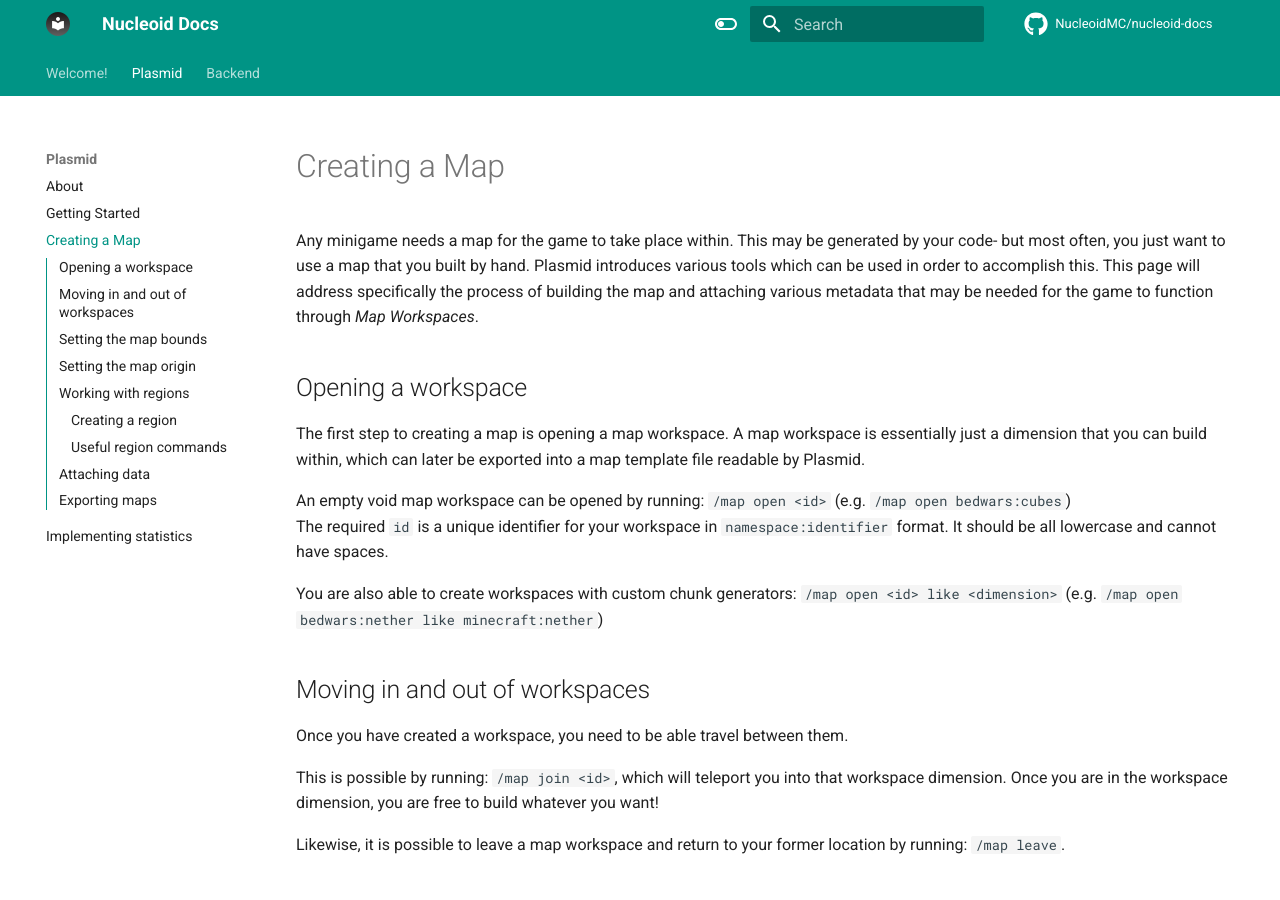
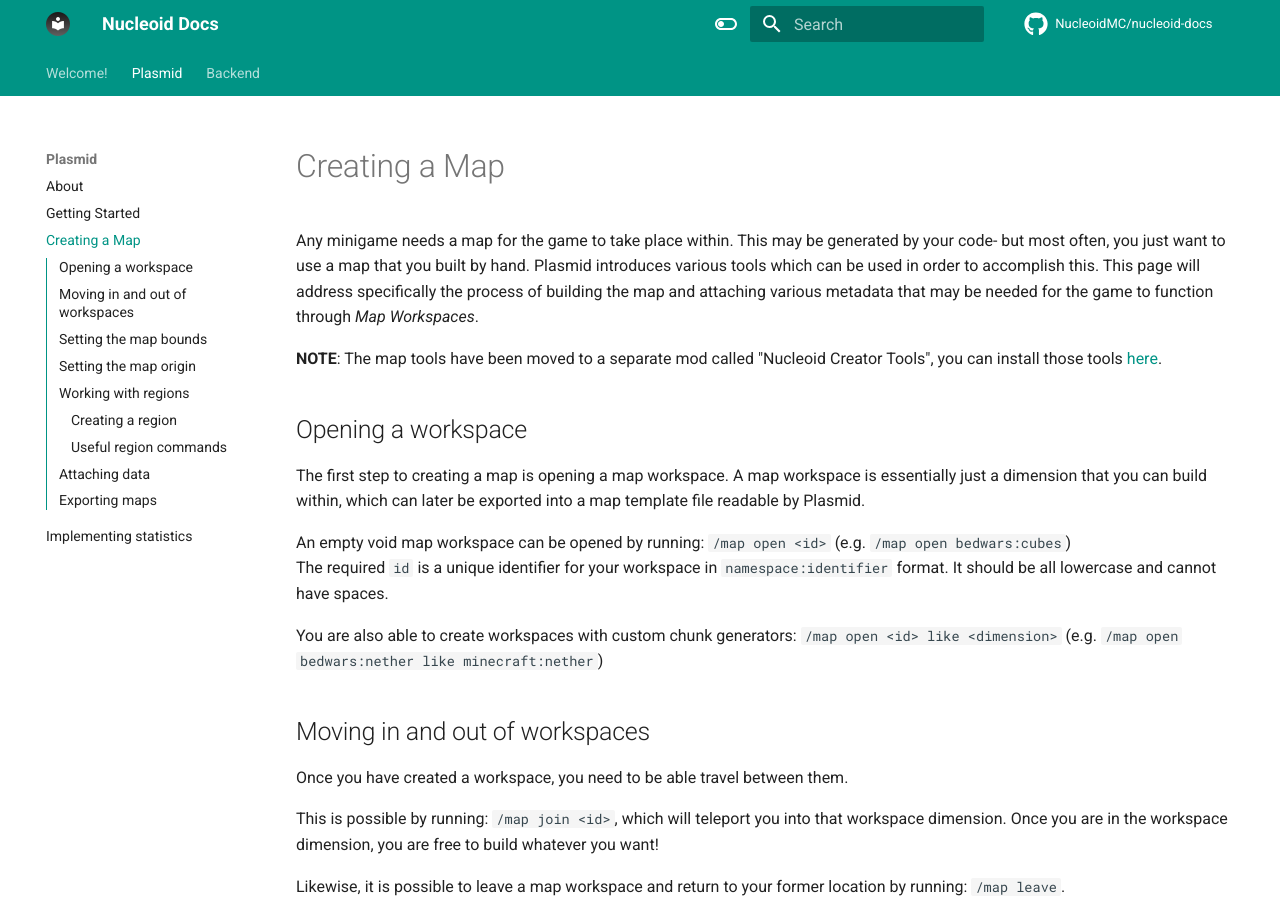
Before and after one commit to NucleoidMC/nucleoid-docs, an MkDocs documentation site: the page built from docs/plasmid/maps.md, in a window 1280 px wide and 900 px high. Built offline with MkDocs 1.6.1 and Material for MkDocs 9.7.7, drawn with Linux system fonts in a browser that asks for light colours; comment, search, counter and statistics services are not loaded.

Commit message:
Update maps.md
Updated maps documentation to include Nucleoid Creator Tools. Big changes...

```diff
--- a/docs/plasmid/maps.md
+++ b/docs/plasmid/maps.md
@@ -1,5 +1,7 @@
 # Creating a Map
 Any minigame needs a map for the game to take place within. This may be generated by your code- but most often, you just want to use a map that you built by hand. Plasmid introduces various tools which can be used in order to accomplish this. This page will address specifically the process of building the map and attaching various metadata that may be needed for the game to function through _Map Workspaces_.
+
+**NOTE**: The map tools have been moved to a separate mod called "Nucleoid Creator Tools", you can install those tools [here](https://modrinth.com/mod/nucleoid-creator-tools).
 
 ## Opening a workspace
 The first step to creating a map is opening a map workspace. A map workspace is essentially just a dimension that you can build within, which can later be exported into a map template file readable by Plasmid.
```
